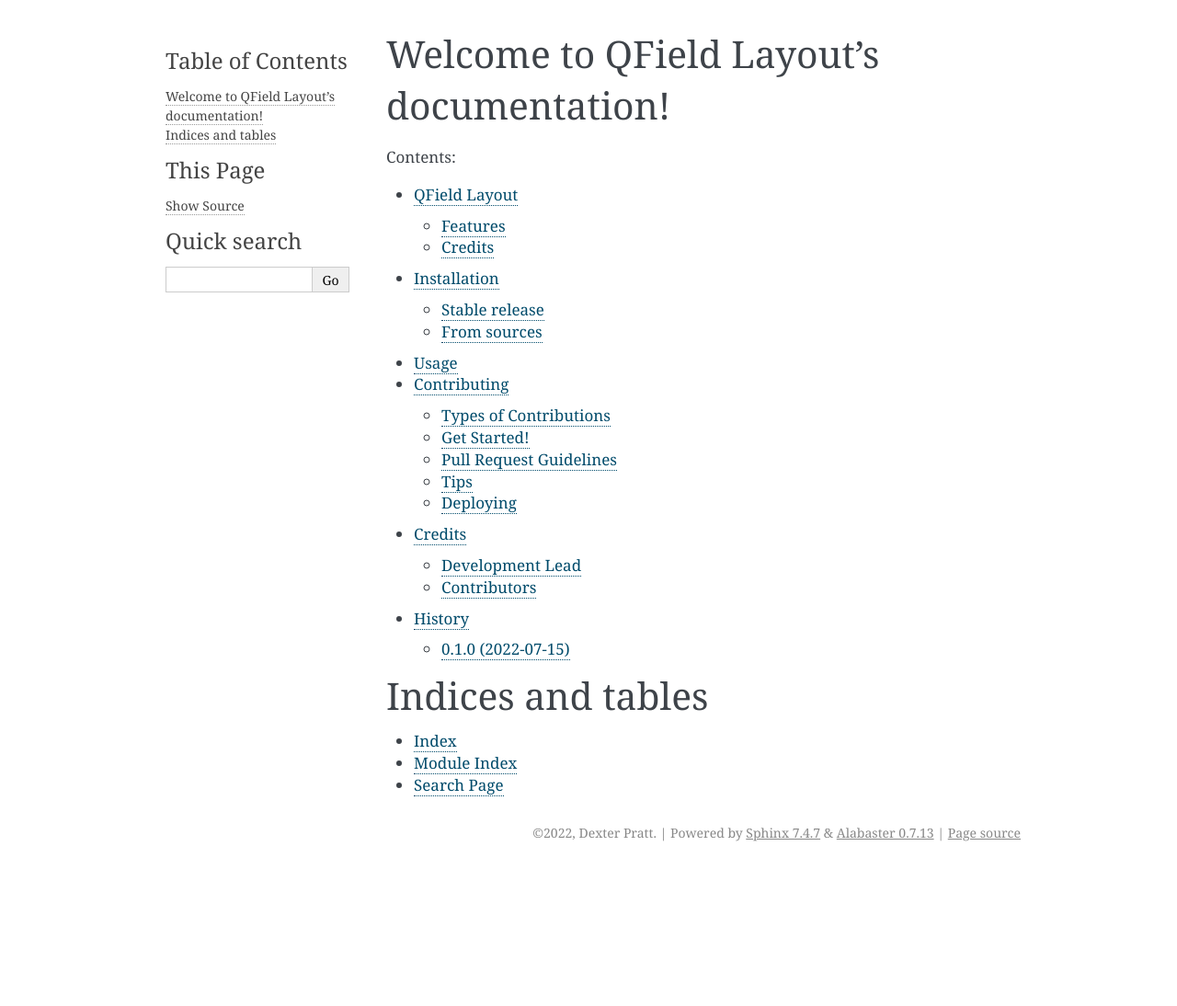
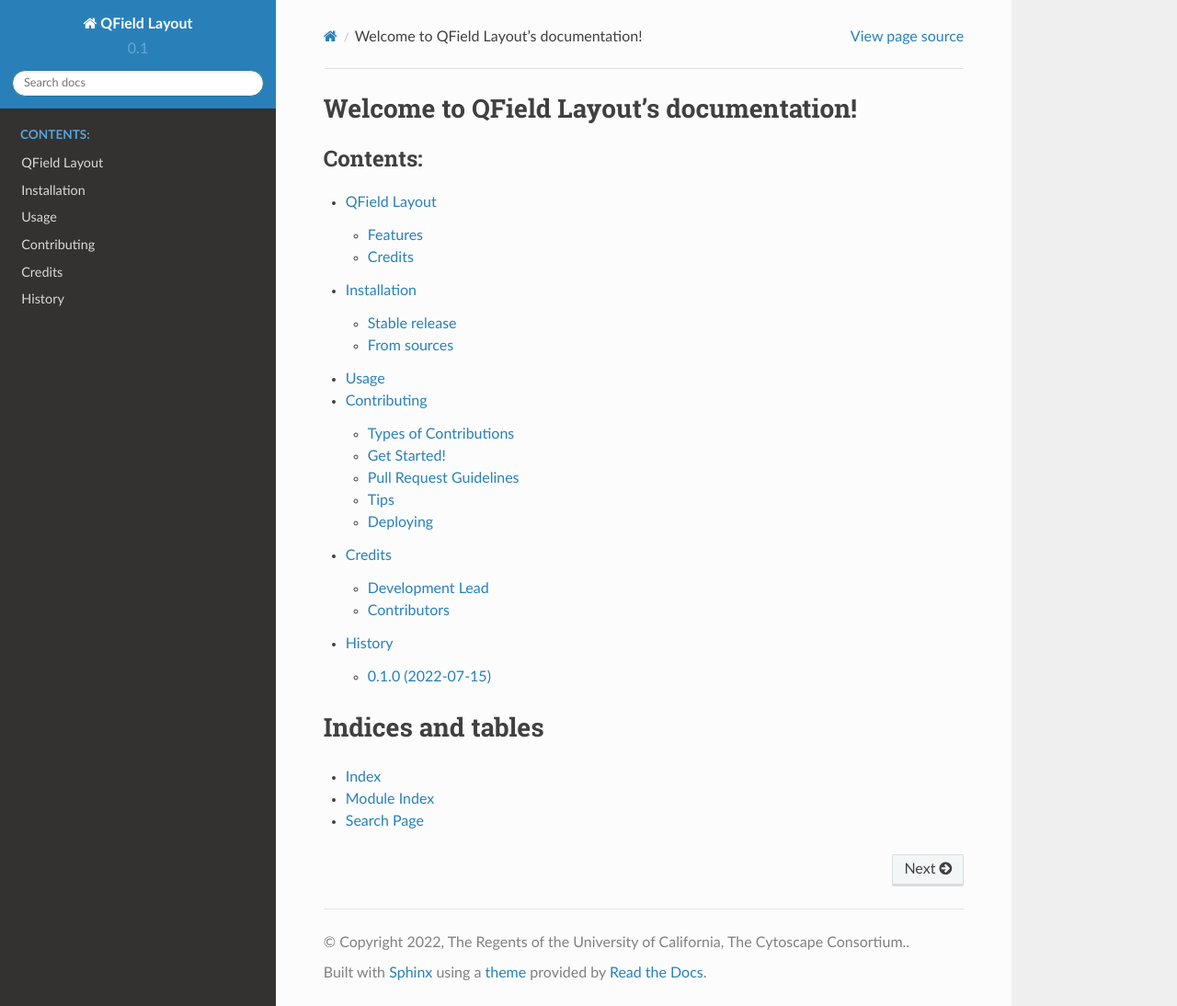
Before and after one commit to idekerlab/qfieldlayout, a Sphinx documentation site: the page built from docs/index.rst, in a window 1280 px wide and 1094 px high. Shown: the whole window at 92% size. Built offline with Sphinx 7.4.7 and the Read the Docs theme 2.0.0, drawn with Linux system fonts in a browser that asks for light colours; pages that are not in the unit, such as notebooks, are missing from menus.

Commit message:
updated style and logic to get version

```diff
--- a/docs/conf.py
+++ b/docs/conf.py
@@ -19,6 +19,7 @@
 #
 import os
 import sys
+import re
 sys.path.insert(0, os.path.abspath('..'))
 
 import qfieldlayout
@@ -31,7 +32,14 @@
 
 # Add any Sphinx extension module names here, as strings. They can be
 # extensions coming with Sphinx (named 'sphinx.ext.*') or your custom ones.
-extensions = ['sphinx.ext.autodoc', 'sphinx.ext.viewcode']
+extensions = ['sphinx.ext.autodoc',
+              'sphinx.ext.intersphinx',
+              'sphinx.ext.viewcode']
+
+# intersphinx mapping
+intersphinx_mapping = {"python": ("https://docs.python.org/3", None),
+                       "numpy": ("https://numpy.org/doc/stable/", None)
+                      }
 
 # Add any paths that contain templates here, relative to this directory.
 templates_path = ['_templates']
@@ -47,7 +55,7 @@
 
 # General information about the project.
 project = 'QField Layout'
-copyright = "2022, Dexter Pratt"
+copyright = u'2022, The Regents of the University of California, The Cytoscape Consortium.'
 author = "Dexter Pratt"
 
 # The version info for the project you're documenting, acts as replacement
@@ -55,9 +63,22 @@
 # the built documents.
 #
 # The short X.Y version.
-version = qfieldlayout.__version__
+version = None
 # The full version, including alpha/beta/rc tags.
-release = qfieldlayout.__version__
+release = None
+
+init_file = os.path.join('..', 'qfieldlayout', '__init__.py')
+with open(init_file) as ver_file:
+    for line in ver_file:
+        if line.startswith('__version__'):
+            release = re.sub("'", "", line[line.index("'"):])
+            version = '.'.join(release.split('.')[0:2])
+
+if release is None or version is None:
+    raise Exception('Unable to extract version from ' + init_file)
+
+# automatically document constructor
+autoclass_content = 'both'
 
 # The language for content autogenerated by Sphinx. Refer to documentation
 # for a list of supported languages.
@@ -83,7 +104,7 @@
 # The theme to use for HTML and HTML Help pages.  See the documentation for
 # a list of builtin themes.
 #
-html_theme = 'alabaster'
+html_theme = 'sphinx_rtd_theme'
 
 # Theme options are theme-specific and customize the look and feel of a
 # theme further.  For a list of options available for each theme, see the
@@ -94,7 +115,7 @@
 # Add any paths that contain custom static files (such as style sheets) here,
 # relative to this directory. They are copied after the builtin static files,
 # so a file named "default.css" will overwrite the builtin "default.css".
-html_static_path = ['_static']
+# html_static_path = ['_static']
 
 
 # -- Options for HTMLHelp output ---------------------------------------
```
